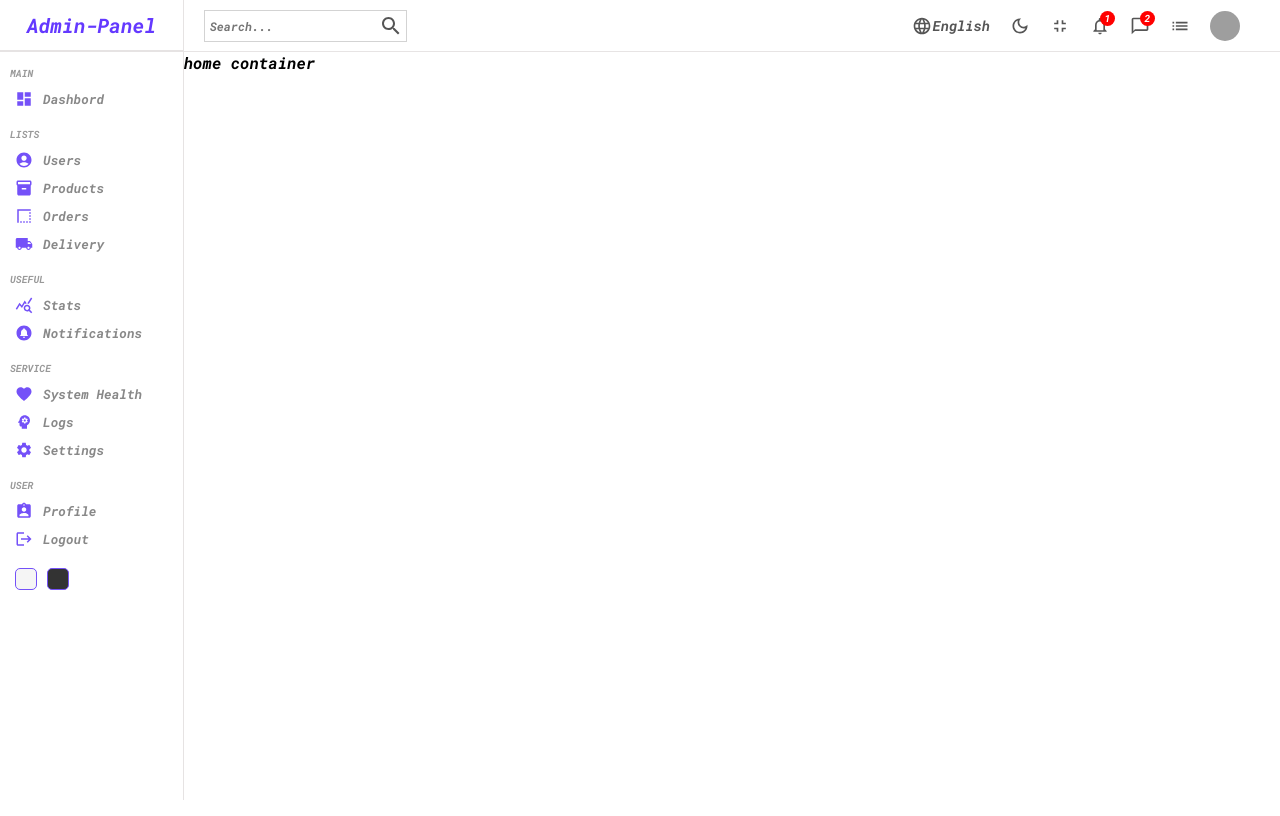
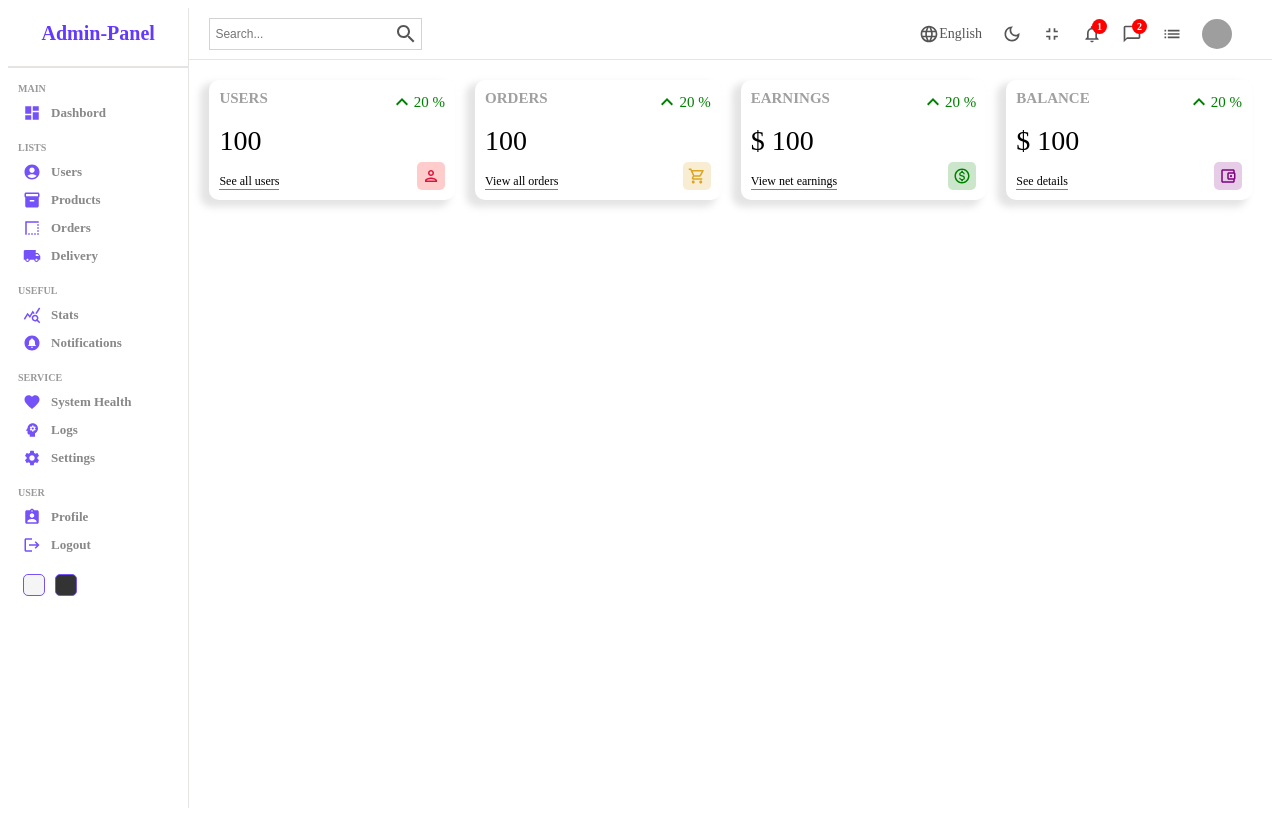
Before and after one commit to hamdi308/admi-Panel-React, a React (Create React App) app: page / in a window 1280 px wide. Built offline with nearby package versions, Linux system fonts and the light colour scheme; grey boxes are pictures that could not be loaded.

Commit message:
add widgets

```diff
--- a/public/index.html
+++ b/public/index.html
@@ -8,16 +8,13 @@
     />
 <link rel="preconnect" href="https://fonts.googleapis.com">
 <link rel="preconnect" href="https://fonts.gstatic.com" crossorigin>
-<link href="https://fonts.googleapis.com/css2?family=Encode+Sans:wght@400;700&family=Roboto+Mono:ital,wght@1,700&display=swap" rel="stylesheet"><style>
-*{font-family: 'Encode Sans', sans-serif;
-font-family: 'Roboto Mono', monospace;
-margin:0;
-}
+<link href="https://fonts.googleapis.com/css2?family=Encode+Sans:wght@400;700&family=Roboto+Mono:ital,wght@1,700&display=swap" rel="stylesheet">
+
 </style>
     <title>React App</title>
   </head>
   <body>
     <noscript>You need to enable JavaScript to run this app.</noscript>
-    <div id="root"></div>
+    <div style="margin:0" id="root"></div>
   </body>
 </html>
--- a/src/Pages/Home/Home.jsx
+++ b/src/Pages/Home/Home.jsx
@@ -1,13 +1,19 @@
 import NavBar from '../../components/NavBar/NavBar';
 import SideBar from '../../components/SideBar/SideBar';
+import Widget from '../../components/Widget/Widget';
 import './index.scss';
 const Home = () => {
   return (
       <div className='home'>
           <SideBar />
           <div className='homeContainer'>
-        <NavBar />
-        home container
+              <NavBar />
+        <div className='widgets'>
+          <Widget type="user"/>
+          <Widget type="order"/>
+          <Widget type="earning"/>
+          <Widget type="balance"/>
+        </div>
           </div>
     </div>
   )
--- a/src/Pages/Home/index.scss
+++ b/src/Pages/Home/index.scss
@@ -2,5 +2,10 @@
     display:flex;
     .homeContainer{
         flex:6;
+        .widgets{
+            display: flex;
+            padding: 20px;
+            gap: 20px;
+        }
     }
 }
--- /dev/null
+++ b/src/components/Widget/Widget.jsx
@@ -0,0 +1,101 @@
+import "./index.scss";
+import KeyboardArrowUpIcon from "@mui/icons-material/KeyboardArrowUp";
+import PersonOutlinedIcon from "@mui/icons-material/PersonOutlined";
+import AccountBalanceWalletOutlinedIcon from "@mui/icons-material/AccountBalanceWalletOutlined";
+import ShoppingCartOutlinedIcon from "@mui/icons-material/ShoppingCartOutlined";
+import MonetizationOnOutlinedIcon from "@mui/icons-material/MonetizationOnOutlined";
+
+const Widget = ({ type }) => {
+  let data={};
+
+  //temporary
+  const amount = 100;
+  const diff = 20;
+
+  switch (type) {
+    case "user":
+      data = {
+        title: "USERS",
+        isMoney: false,
+        link: "See all users",
+        icon: (
+          <PersonOutlinedIcon
+            className="icon"
+            style={{
+              color: "crimson",
+              backgroundColor: "rgba(255, 0, 0, 0.2)",
+            }}
+          />
+        ),
+      };
+      break;
+    case "order":
+      data = {
+        title: "ORDERS",
+        isMoney: false,
+        link: "View all orders",
+        icon: (
+          <ShoppingCartOutlinedIcon
+            className="icon"
+            style={{
+              backgroundColor: "rgba(218, 165, 32, 0.2)",
+              color: "goldenrod",
+            }}
+          />
+        ),
+      };
+      break;
+    case "earning":
+      data = {
+        title: "EARNINGS",
+        isMoney: true,
+        link: "View net earnings",
+        icon: (
+          <MonetizationOnOutlinedIcon
+            className="icon"
+            style={{ backgroundColor: "rgba(0, 128, 0, 0.2)", color: "green" }}
+          />
+        ),
+      };
+      break;
+    case "balance":
+      data = {
+        title: "BALANCE",
+        isMoney: true,
+        link: "See details",
+        icon: (
+          <AccountBalanceWalletOutlinedIcon
+            className="icon"
+            style={{
+              backgroundColor: "rgba(128, 0, 128, 0.2)",
+              color: "purple",
+            }}
+          />
+        ),
+      };
+      break;
+    default:
+      break;
+  }
+
+  return (
+    <div className="widget">
+      <div className="left">
+        <span className="title">{data.title}</span>
+        <span className="counter">
+          {data.isMoney && "$"} {amount}
+        </span>
+        <span className="link">{data.link}</span>
+      </div>
+      <div className="right">
+        <div className="percentage positive">
+          <KeyboardArrowUpIcon />
+          {diff} %
+        </div>
+        {data.icon}
+      </div>
+    </div>
+  );
+};
+
+export default Widget;
--- /dev/null
+++ b/src/components/Widget/index.scss
@@ -0,0 +1,47 @@
+.widget{
+    display: flex;
+    justify-content: space-between;
+    flex:1;
+    padding: 10px;
+    box-shadow: -7px 5px 7px 2px rgba(222, 222, 222, 0.83);
+        -webkit-box-shadow: -7px 5px 7px 2px rgba(222, 222, 222, 0.83);
+        -moz-box-shadow: -7px 5px 7px 2px rgba(222, 222, 222, 0.83);
+    border-radius: 10px;
+    height: 100px;
+    font-size: 15px;
+    .left,.right{
+        display: flex;
+        flex-direction:column;
+        justify-content: space-between;
+        .title{
+            font-weight: bold;
+            color:rgb(160,160,160);
+        }
+        .counter{
+            font-size: 28px;
+            font-weight: 300;
+        }
+        .link{
+            width: max-content;
+            font-size: 12px;
+            border-bottom: 1px solid gray;
+        }
+        .percentage{
+            display: flex;
+            align-items: center;
+            font-size: 14;
+            &.positive{
+                color:green;
+            }
+            &.negative {
+                color: red;
+            }
+        }
+        .icon {
+            font-size: 18px;
+            padding: 5px;
+            border-radius: 5px;
+            align-self: flex-end;
+        }
+    }
+}
```
